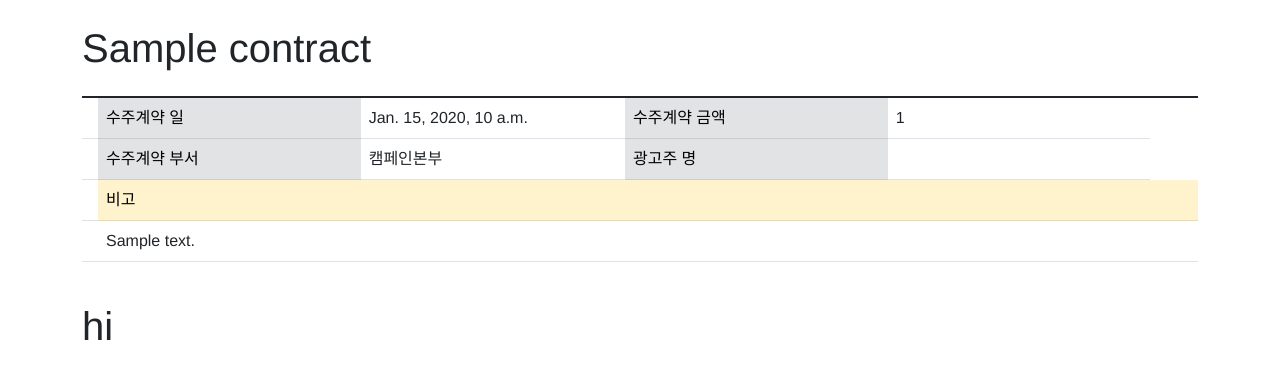
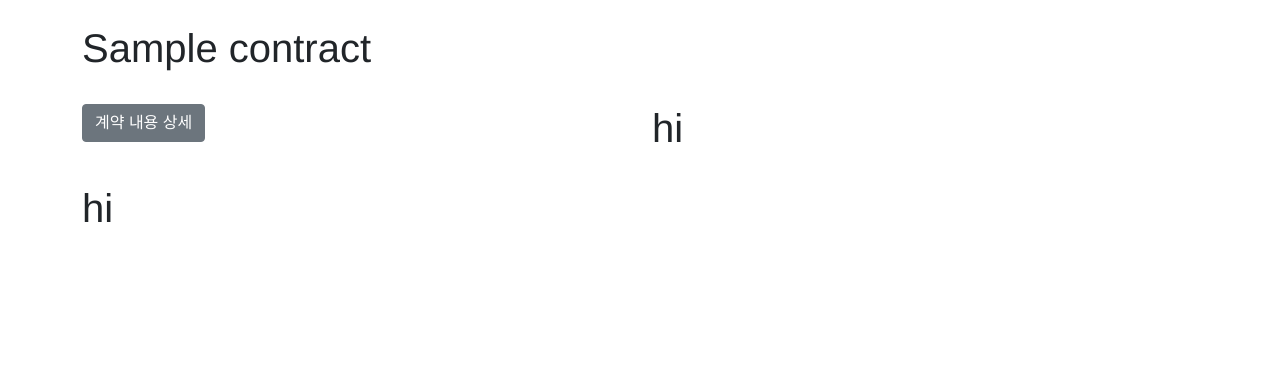
Before and after one commit to csLee94/django_bt, a Django app: page /mbt/contract/1/ in a window 1280 px wide. Shown: the part 57-436 px from the top of the page. Run offline with Django 4.2, Linux system fonts and the light colour scheme; tables that the repository leaves empty hold one stand-in row (values such as "Sample post"); parts of the project's set-up code (start-up, migrations or seed data) failed here and were passed over; some libraries are stand-ins or nearby versions.

Commit message:
계약 내역 collapse 적용

```diff
--- a/business_tracking/templates/mbt/contract_detail.html
+++ b/business_tracking/templates/mbt/contract_detail.html
@@ -3,7 +3,19 @@
 <div class="container">
 </br>
     <h1>{{contract.contracted_title }}</h1>
+</br>
     <!-- 계약 관련 내용 -->
+    <div class="row">
+        <div class="col">
+            <button class="btn btn-secondary" type="button" data-bs-toggle="collapse" data-bs-target="#collapseExample" aria-expanded="false" aria-controls="collapseExample">
+                계약 내용 상세
+            </button>
+        </div>
+        <div class="col">
+            <h1>hi</h1>
+        </div>
+    </div>
+    <div class="collapse" id="collapseExample">
         <div>
             <table class="table table-hover">
                 <thead>
@@ -44,6 +56,7 @@
                 </tbody>
             </table>
         </div>
+    </div>
     </br>
     <div>
         <h1>hi</h1>
--- a/business_tracking/templates/mbt/contract_form.html
+++ b/business_tracking/templates/mbt/contract_form.html
@@ -7,7 +7,7 @@
         <div class="row">
             <div class="col">
                 <div class="mb-3">
-                    <label for="contracted_title" class="col-form-label">수주계약 건 명:</label>
+                    <label for="contracted_title" class="col-form-label">캠페인 명:</label>
                     <input type="text" class="form-control" name="contracted_title" value="">
                 </div>
             </div>
--- a/business_tracking/templates/navbar.html
+++ b/business_tracking/templates/navbar.html
@@ -2,10 +2,6 @@
 <nav class="navbar navbar-expand-lg navbar-light bg-light border-bottom">
     <div class="container-fluid">
         <a class="navbar-brand" href="{% url 'mbt:inbound' %}">Inbound</a>
-        <button class="navbar-toggler" type="button" data-bs-toggle="collapse" data-bs-target="#navbarSupportedContent"
-            aria-controls="navbarSupportedContent" aria-expanded="false" aria-label="Toggle navigation">
-            <span class="navbar-toggler-icon"></span>
-        </button>
         <a class="navbar-brand" href="{% url 'mbt:contract' %}">Contract</a>
         <button class="navbar-toggler" type="button" data-bs-toggle="collapse" data-bs-target="#navbarSupportedContent"
             aria-controls="navbarSupportedContent" aria-expanded="false" aria-label="Toggle navigation">
```
Lines whose indentation alone changed are shown as unchanged.
